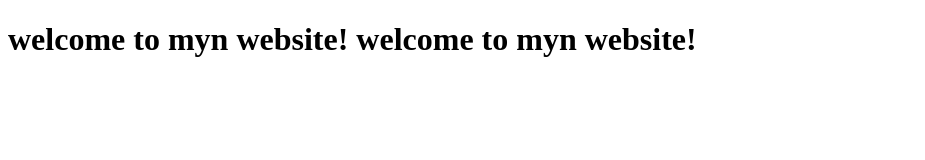
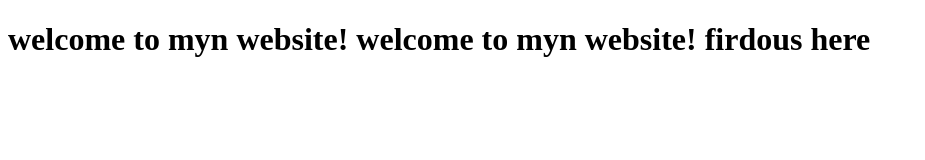
Before and after one commit to firdous3247/httpd_mywebsite, a plain HTML site: page index.html in a window 1280 px wide. Shown: the whole page, without its empty margins (0-925 px from the left). Drawn offline with Linux system fonts and the light colour scheme.

Commit message:
third commit

```diff
--- a/index.html
+++ b/index.html
@@ -9,6 +9,7 @@
     <h1>
         welcome to myn website!
         welcome to myn website!
+        firdous here
     </h1>
 </body>
 </html>
```
